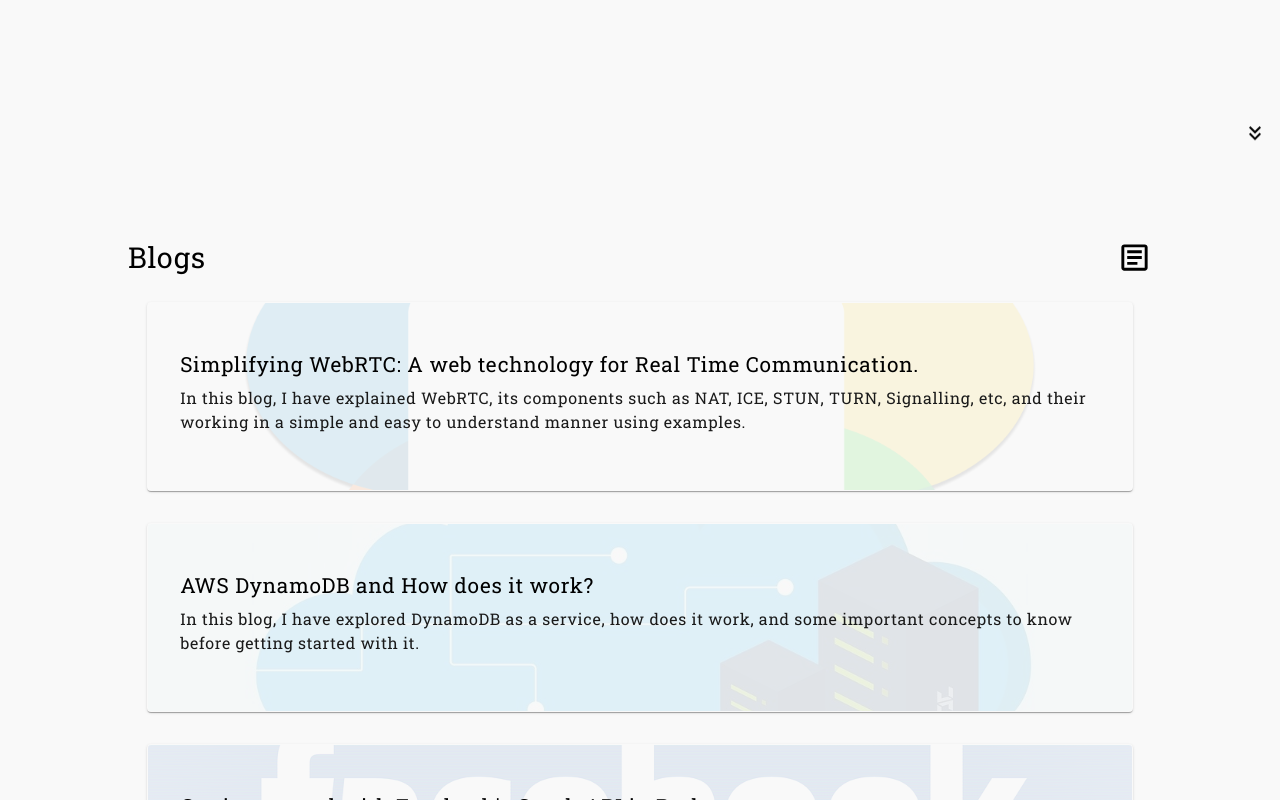
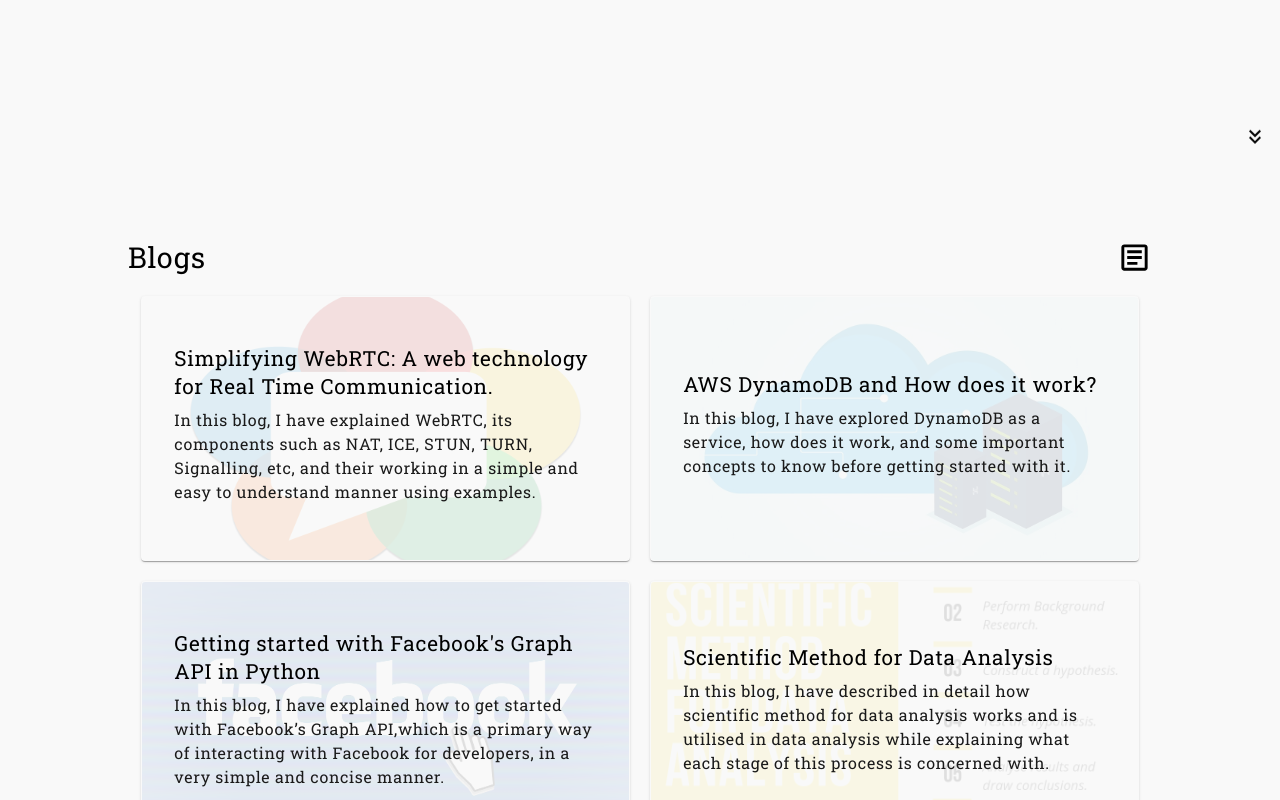
Before and after one commit to prashantsihag03/portfolio, a React app: page / in a window 1280 px wide. Shown: the part 600-1400 px from the top of the page. Built offline with nearby package versions, Linux system fonts and the light colour scheme.

Commit message:
refactored Blog into separate component

```diff
--- /dev/null
+++ b/src/components/BlogItem/BlogItem.tsx
@@ -0,0 +1,36 @@
+import React from "react";
+import { Box, Card, CardContent, CardMedia, Link, Typography, Zoom } from "@mui/material";
+import { BoxStyles, cardMediaStyles, cardStyles } from "./styles";
+import { BlogProps } from "./types";
+
+const BlogItem: React.FC<BlogProps> = ({media, alt, title, content, link, delay, visible}: BlogProps) => {
+
+  return (
+    <Zoom in={visible} appear timeout={delay} easing={"ease-in-out"}>
+      <Box sx={BoxStyles}>
+        <Link href={link} target="_blank" rel="noreferrer noopener nofollow" sx={{height: '100%', width: '100%'}}>
+          <Card sx={cardStyles}>
+            <CardMedia
+              sx={cardMediaStyles}
+              component="img"
+              height="100%"
+              width="100%"
+              image={media}
+              alt={alt}
+            />
+            <CardContent style={{background: "transparent", zIndex: 2}}>
+              <Typography gutterBottom variant="h5" component="h5">
+                {title}
+              </Typography>
+              <Typography variant="body1" style={{color: "text.secondary"}}>
+                {content}
+              </Typography>
+            </CardContent>
+          </Card>
+        </Link>
+      </Box>
+    </Zoom>
+  );
+}
+
+export default BlogItem;
--- /dev/null
+++ b/src/components/BlogItem/index.ts
@@ -0,0 +1,3 @@
+import BlogItem from "./BlogItem";
+
+export default BlogItem;
--- /dev/null
+++ b/src/components/BlogItem/styles.ts
@@ -0,0 +1,44 @@
+import { SxProps } from "@mui/material"
+import { Theme } from "@mui/system"
+
+export const BoxStyles: SxProps<Theme> = {
+  margin: "1%",
+  boxSizing: "border-box",
+  width: '48%',
+
+  ["@media only screen and (max-width: 600px)"]: {
+    margin: "0%",
+    marginBottom: "1em",
+    marginTop: "1em",
+    width: "100%",
+  }
+}
+
+export const cardStyles: SxProps<Theme> = {
+  position: "relative",
+  display: "flex",
+  flexDirection: "column",
+  justifyContent: "center",
+  width: '100%',
+  height: '100%',
+  backgroundColor: "background.default",
+  padding: "2em 1em",
+  borderWidth: "1px",
+  borderStyle: "solid",
+  borderColor: "transparent",
+  ["@media only screen and (max-width: 1350px)"]: {
+    maxWidth: '100%',
+  },
+  "&:hover": {
+    borderColor: "secondary.main",
+    transition: "all 0.3s ease-in-out",
+  }
+}
+
+export const cardMediaStyles: SxProps<Theme> = {
+  opacity: 0.1,
+  position: "absolute",
+  top: "0",
+  left: "0",
+  objectFit: "cover",
+}
--- a/src/components/Blogs/Blog.tsx
+++ /dev/null
@@ -1,85 +0,0 @@
-import React from "react";
-import { Box, Card, CardContent, CardMedia, Link, SxProps, Theme, Typography, Zoom } from "@mui/material";
-
-interface BlogProps {
-  media: any;
-  alt: string;
-  title: string;
-  content: string;
-  link: string;
-  delay: number;
-  visible: boolean;
-}
-
-const BoxStyles: SxProps<Theme> = {
-  margin: "1em",
-  boxSizing: "border-box",
-
-  ["@media only screen and (max-width: 600px)"]: {
-    margin: "0%",
-    marginBottom: "1em",
-    marginTop: "1em",
-    width: "100%",
-  }
-}
-
-const cardStyles: SxProps<Theme> = {
-  position: "relative",
-  display: "flex",
-  flexDirection: "column",
-  justifyContent: "center",
-  maxWidth: 500,
-  height: '100%',
-  backgroundColor: "background.default",
-  padding: "2em 1em",
-  borderWidth: "1px",
-  borderStyle: "solid",
-  borderColor: "transparent",
-  ["@media only screen and (max-width: 1350px)"]: {
-    maxWidth: '100%',
-  },
-  "&:hover": {
-    borderColor: "secondary.main",
-    transition: "all 0.3s ease-in-out",
-  }
-}
-
-const cardMediaStyles: SxProps<Theme> = {
-  opacity: 0.1,
-  position: "absolute",
-  top: "0",
-  left: "0",
-  objectFit: "cover",
-}
-
-const Blog: React.FC<BlogProps> = ({media, alt, title, content, link, delay, visible}: BlogProps) => {
-
-  return (
-    <Zoom in={visible} appear timeout={delay} easing={"ease-in-out"}>
-      <Box sx={BoxStyles}>
-        <Link href={link} target="_blank" rel="noreferrer noopener nofollow">
-          <Card sx={cardStyles}>
-            <CardMedia
-              sx={cardMediaStyles}
-              component="img"
-              height="100%"
-              width="100%"
-              image={media}
-              alt={alt}
-            />
-            <CardContent style={{background: "transparent", zIndex: 2}}>
-              <Typography gutterBottom variant="h5" component="h5">
-                {title}
-              </Typography>
-              <Typography variant="body1" style={{color: "text.secondary"}}>
-                {content}
-              </Typography>
-            </CardContent>
-          </Card>
-        </Link>
-      </Box>
-    </Zoom>
-  );
-}
-
-export default Blog;
--- a/src/components/Blogs/index.tsx
+++ b/src/components/Blogs/index.tsx
@@ -2,10 +2,10 @@
 import SectionHeading from "../SectionHeading";
 import { ArticleOutlined } from "@mui/icons-material";
 import MenuButton from "../MenuButton";
-import Blog from "./Blog";
 import BlogItems from "../../Data/BlogItems";
 import { BlogSection, listStyles} from "./Styled";
 import { Box } from "@mui/material";
+import BlogItem from "../BlogItem";
 
 const Blogs: React.FC = () => {
   const [element, setElement] = React.useState<HTMLElement | null>(null);
@@ -31,7 +31,7 @@
       <SectionHeading heading={'Blogs'} iconComponent={ArticleOutlined} />
       <Box component="ul" sx={listStyles}>
         {BlogItems.map((blog, index) =>
-          <Blog key={index} visible={visible} alt="blog" title={blog.heading} content={blog.desc} media={blog.img} link={blog.link} delay={index*50}/>
+          <BlogItem key={index} visible={visible} alt="blog" title={blog.heading} content={blog.desc} media={blog.img} link={blog.link} delay={index*50}/>
         )}
       </Box>
       <MenuButton value='more on Medium' link="https://medium.com/@prashant-sihag"/>
```
Also changed, not shown: src/components/BlogItem/types.d.ts (added, +9 -0 lines).
